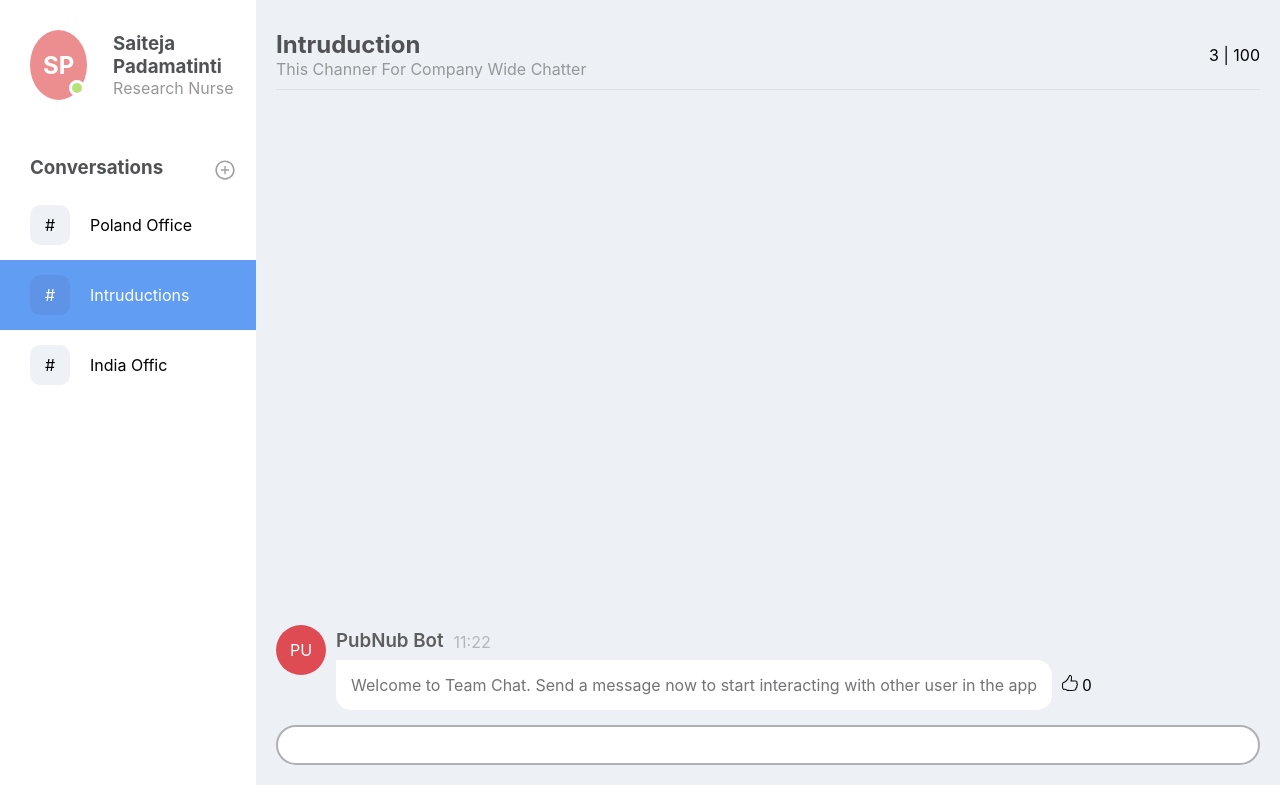
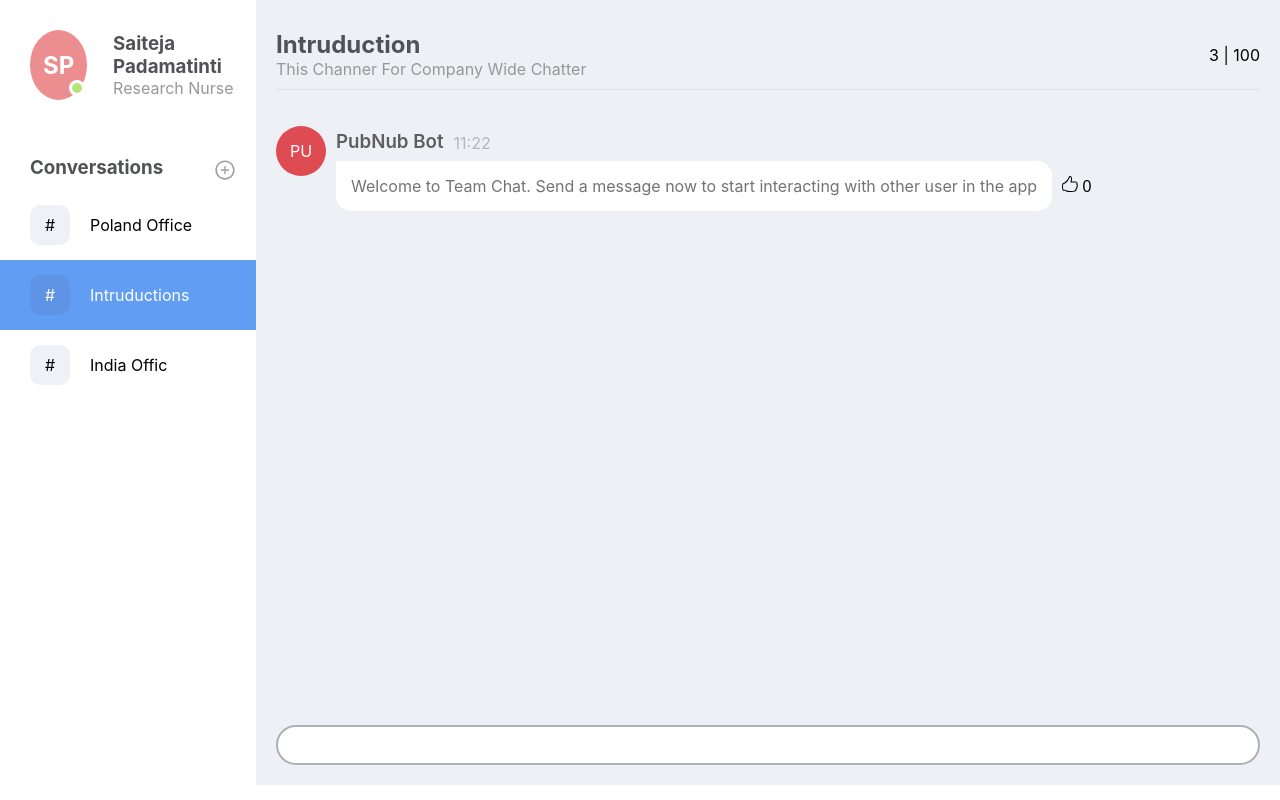
Before and after one commit to saitejapadamatinti/saiteja-basic-chart, a React (Create React App) app: page / in a window 1280 px wide. Built offline with nearby package versions, Linux system fonts and the light colour scheme.

Commit message:
added some changes

```diff
--- a/src/component/HomePage/index.css
+++ b/src/component/HomePage/index.css
@@ -42,16 +42,17 @@
     outline: none;
 }
 
-.home-bottom-div {
+/* .home-bottom-div {
     display: flex;
     flex-direction: column;
     justify-content: end;
-}
+} */
 
 .homeChatBoxDiv {
-    display: flex;
+    /* display: flex; */
     height: 620px;
     overflow-y: scroll;
     flex-direction: column;
     justify-content: flex-end;
+    /* margin-top: 491px; */
 }
--- a/src/component/HomePage/index.js
+++ b/src/component/HomePage/index.js
@@ -72,13 +72,13 @@ class Homepage extends Component {
                         </div>
                     </div>
                     <div className="home-bottom-div">
-                        <div className="homeChatBoxDiv">
+                        <ol className="homeChatBoxDiv">
                             {
                                 userDataArray.map((each) => (
                                     <Userchat userDataArray={each} />
                                 ))
                             }
-                        </div>
+                        </ol>
                         <form onSubmit={this.onSubmitFormel}>
                             <input id="homeInputFeald" className="home-input" value={userMessage} onChange={this.onInputElement} type="text" />
                         </form>
```
